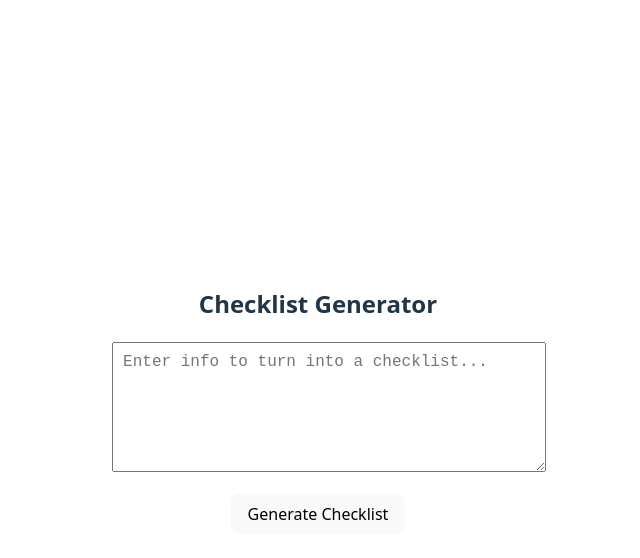
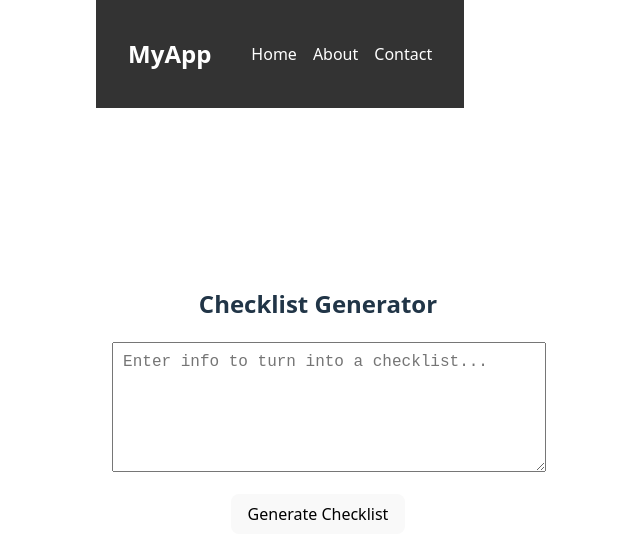
Before and after one commit to andrewchampagne/safe-travels, a React (Vite) app in the folder travel-site/: page / in a window 1280 px wide. Shown: the top 558 px of the page, without its empty margins (322-962 px from the left). Built offline with nearby package versions, Linux system fonts and the light colour scheme.

Commit message:
added navbar

```diff
--- a/travel-site/package.json
+++ b/travel-site/package.json
@@ -10,8 +10,10 @@
     "preview": "vite preview"
   },
   "dependencies": {
+    "@google/generative-ai": "^0.24.1",
     "react": "^19.0.0",
-    "react-dom": "^19.0.0"
+    "react-dom": "^19.0.0",
+    "react-router-dom": "^7.5.3"
   },
   "devDependencies": {
     "@eslint/js": "^9.21.0",
--- a/travel-site/src/App.jsx
+++ b/travel-site/src/App.jsx
@@ -1,13 +1,22 @@
 import React from "react";
 import { BrowserRouter as Router, Route, Routes } from "react-router-dom";
-import ChecklistGenerator from "./components/ChecklistGenerator";
 import './App.css';
+import Navbar from './components/Navbar';
+
+import Home from './pages/Home';
+import About from './pages/About';
+import Contact from './pages/Contact';
 
 function App() {
   return (
-    <div>
-      <ChecklistGenerator />
-    </div>
+    <Router>
+      <Navbar />
+      <Routes>
+        <Route path="/" element={<Home />} />
+        <Route path="/about" element={<About />} />
+        <Route path="/contact" element={<Contact />} />
+      </Routes>
+    </Router>
   );
 }
 
--- /dev/null
+++ b/travel-site/src/components/Navbar.css
@@ -0,0 +1,27 @@
+.navbar {
+    display: flex;
+    justify-content: space-between;
+    align-items: center;
+    background-color: #333;
+    color: white;
+    padding: 1rem 2rem;
+    position: fixed; /* Fix the navbar to the top */
+    top: 0;           /* Position it at the top */
+    z-index: 1000;    /* Make sure it stays above other content */
+  }
+
+  /* Navbar Links */
+  .nav-links {
+    list-style: none;
+    display: flex;
+    gap: 1rem;
+  }
+
+  .nav-links a {
+    color: white;
+    text-decoration: none;
+  }
+
+  .nav-links a:hover {
+    text-decoration: underline;
+  }
--- /dev/null
+++ b/travel-site/src/components/Navbar.jsx
@@ -0,0 +1,18 @@
+import React from 'react';
+import { Link } from 'react-router-dom';
+import './Navbar.css';
+
+function Navbar() {
+  return (
+    <nav className="navbar">
+      <h2>MyApp</h2>
+      <ul className="nav-links">
+        <li><Link to="/">Home</Link></li>
+        <li><Link to="/about">About</Link></li>
+        <li><Link to="/contact">Contact</Link></li>
+      </ul>
+    </nav>
+  );
+}
+
+export default Navbar;
--- /dev/null
+++ b/travel-site/src/pages/About.jsx
@@ -0,0 +1,5 @@
+function About() {
+    return <h1>This will be the about page</h1>;
+  }
+
+  export default About;
--- /dev/null
+++ b/travel-site/src/pages/Contact.jsx
@@ -0,0 +1,5 @@
+function Contact() {
+    return <h1>This will be the contact page</h1>;
+  }
+
+  export default Contact;
--- /dev/null
+++ b/travel-site/src/pages/Home.jsx
@@ -0,0 +1,7 @@
+import ChecklistGenerator from "../components/ChecklistGenerator";
+
+function Home() {
+    return <ChecklistGenerator />;
+  }
+
+  export default Home;
```
Also changed, not shown: 1 other file (tests, documents, lock files or other folders).
